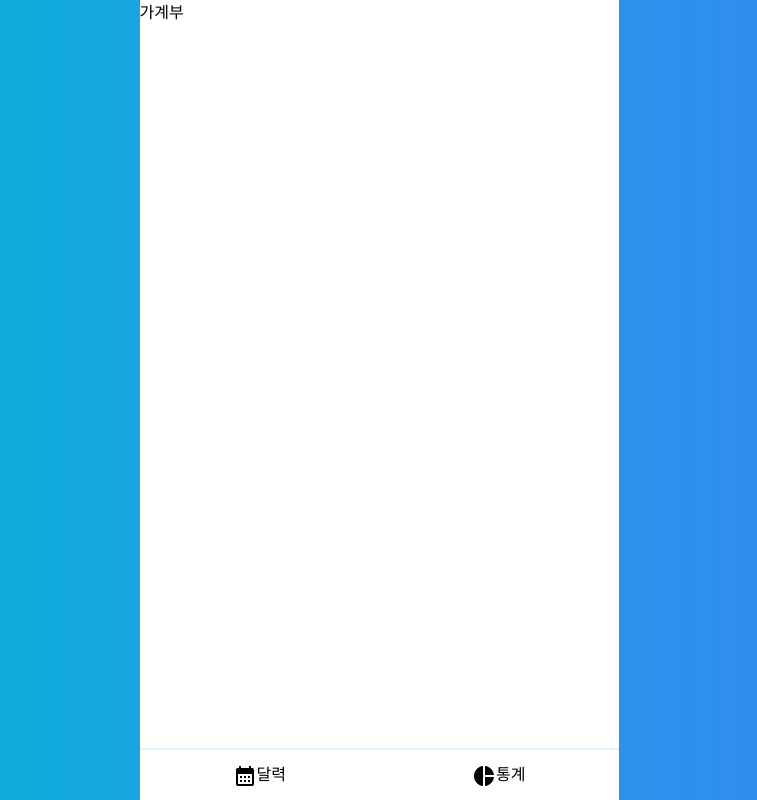
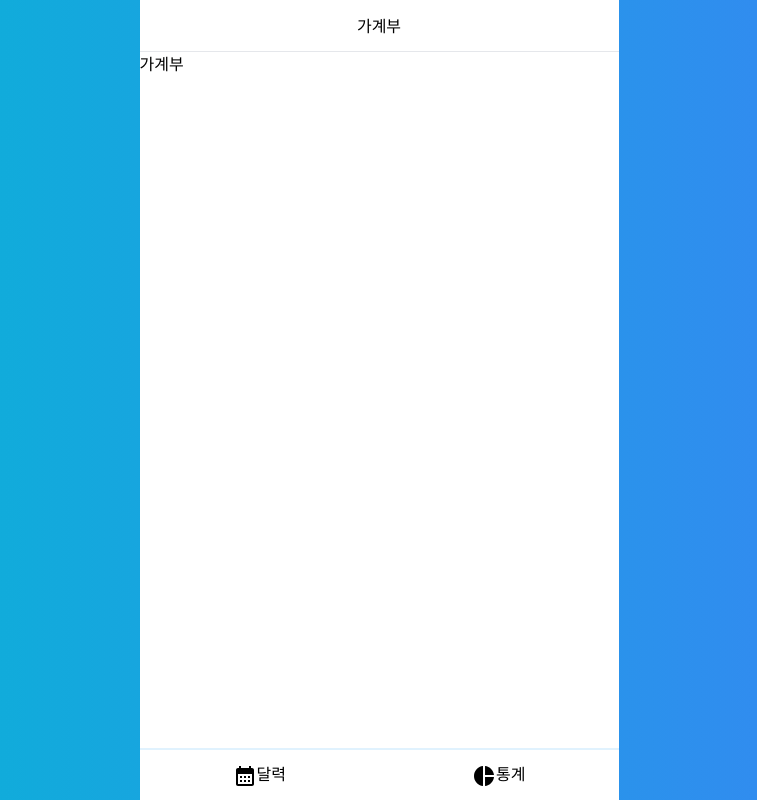
Before and after one commit to gagyeong17/account-book, a Next.js app: page /calendar in a window 1280 px wide. Shown: the whole page, without its empty margins (261-1018 px from the left). Built offline with nearby package versions, Linux system fonts and the light colour scheme.

Commit message:
:sparkles: setting navigationBar

```diff
--- a/src/app/calendar/page.tsx
+++ b/src/app/calendar/page.tsx
@@ -1,9 +1,9 @@
-'use client';
-// import NavigationBar from '../components/NavigationBar';
+"use client";
+import NavigationBar from "../components/NavigationBar";
 const Page = () => {
   return (
     <div className="w-full">
-      {/* <NavigationBar title="가계부" /> */}
+      <NavigationBar title="가계부" />
       가계부
     </div>
   );
--- a/src/app/components/NavigationBar.tsx
+++ b/src/app/components/NavigationBar.tsx
@@ -1,4 +1,4 @@
-import { memo } from 'react';
+import { memo } from "react";
 
 interface Props {
   title?: string;
@@ -8,16 +8,16 @@ interface Props {
 }
 
 function NavigationBar({
-  title = '',
+  title = "",
   leftBtn = <></>,
   rightBtn = <></>,
   bgColor,
 }: Props) {
   return (
     <>
-      <section
-        className={`fixed left-0 top-0 z-[99] flex h-[52px] w-full items-center justify-between bg-[${bgColor}] px-[20px] py-[14px] ${bgColor ??
-          'bg-white'}`}
+      <div
+        className={`border-b fixed max-w-[479px] top-0 z-[99] flex h-[52px] w-full items-center justify-between bg-[${bgColor}] px-[20px] py-[14px] ${bgColor ??
+          "bg-white"}`}
       >
         {/* LEFT BTN */}
         <div className="flex flex-1 items-center justify-start">{leftBtn}</div>
@@ -29,7 +29,7 @@ function NavigationBar({
         )}
         {/* RIGHT BTN */}
         <div className="flex flex-1 items-center justify-end">{rightBtn}</div>
-      </section>
+      </div>
       {/* SPACING DIV */}
       <div className="h-[52px] w-full"></div> {/* for padding top */}
     </>
--- a/src/app/statistics/page.tsx
+++ b/src/app/statistics/page.tsx
@@ -1,34 +1,36 @@
-import Chart from './components/Chart';
-import SpendingList from './components/SpendingList';
-import { BACKGROUND_COLOR } from './constants';
+import Chart from "./components/Chart";
+import SpendingList from "./components/SpendingList";
+import NavigationBar from "../components/NavigationBar";
+
+import { BACKGROUND_COLOR } from "./constants";
 const Page = () => {
   const Data = {
     labels: [
-      '입출금',
-      '증권',
-      '기타',
-      '입출금',
-      '증권',
-      '기타',
-      '입출금',
-      '증권',
-      '기타',
+      "입출금",
+      "증권",
+      "기타",
+      "입출금",
+      "증권",
+      "기타",
+      "입출금",
+      "증권",
+      "기타",
     ], //api로 받아올 예정
     datasets: [
       {
         data: [40, 20, 35, 40, 20, 35, 40, 20, 35], //api로 받아올 예정
         backgroundColor: [
-          '#ffeb9b',
-          '#b5f2ff',
-          '#c5f2ba',
-          '#ffeb9b',
-          '#b5f2ff',
-          '#c5f2ba',
-          '#ffeb9b',
-          '#b5f2ff',
-          '#c5f2ba',
+          "#ffeb9b",
+          "#b5f2ff",
+          "#c5f2ba",
+          "#ffeb9b",
+          "#b5f2ff",
+          "#c5f2ba",
+          "#ffeb9b",
+          "#b5f2ff",
+          "#c5f2ba",
         ],
-        borderColor: ['#ffeb9b', '#b5f2ff', '#c5f2ba'],
+        borderColor: ["#ffeb9b", "#b5f2ff", "#c5f2ba"],
       },
     ],
   };
@@ -44,6 +46,8 @@ const Page = () => {
   const total = Data.datasets[0].data.reduce((acc, cur) => acc + cur, 0);
   return (
     <div className="w-full flex flex-col items-center">
+      <NavigationBar title="통계" />
+
       <div className="my-4">
         <span>지출: {total}원</span>
       </div>
```
